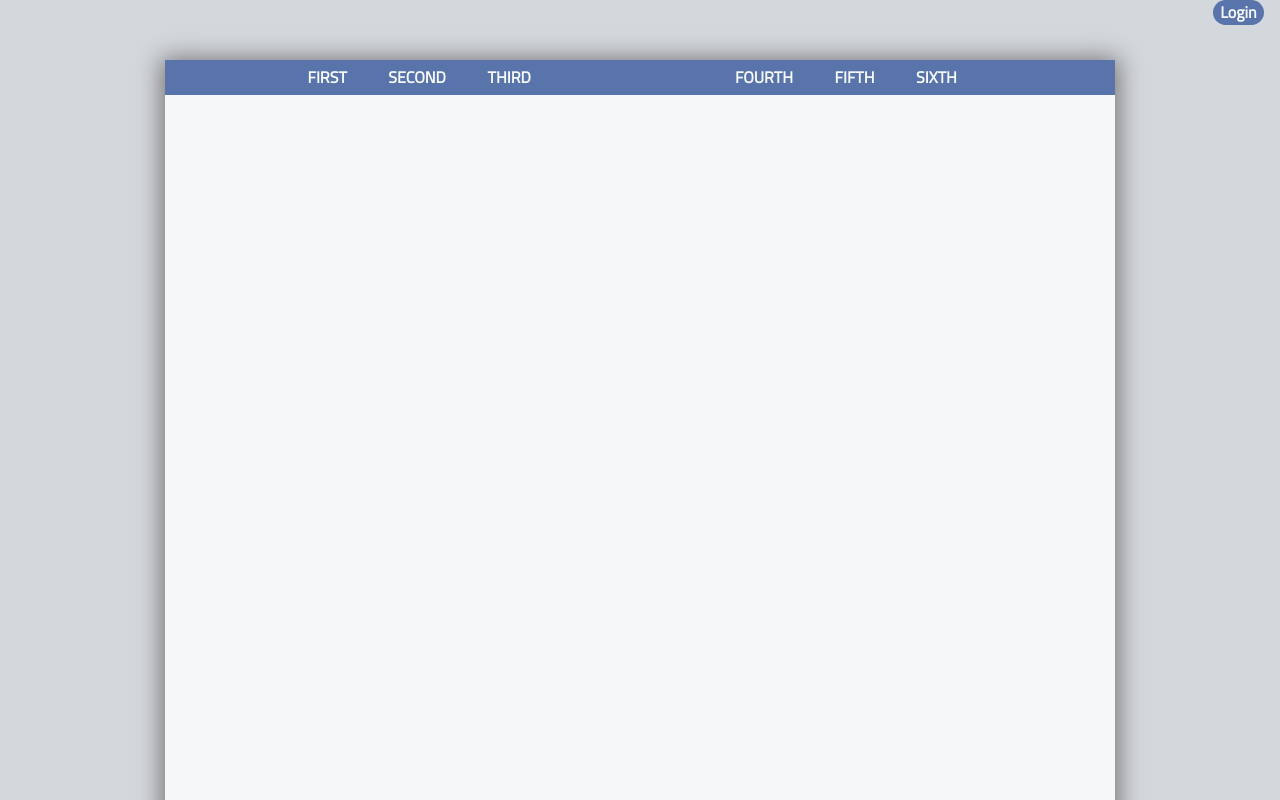
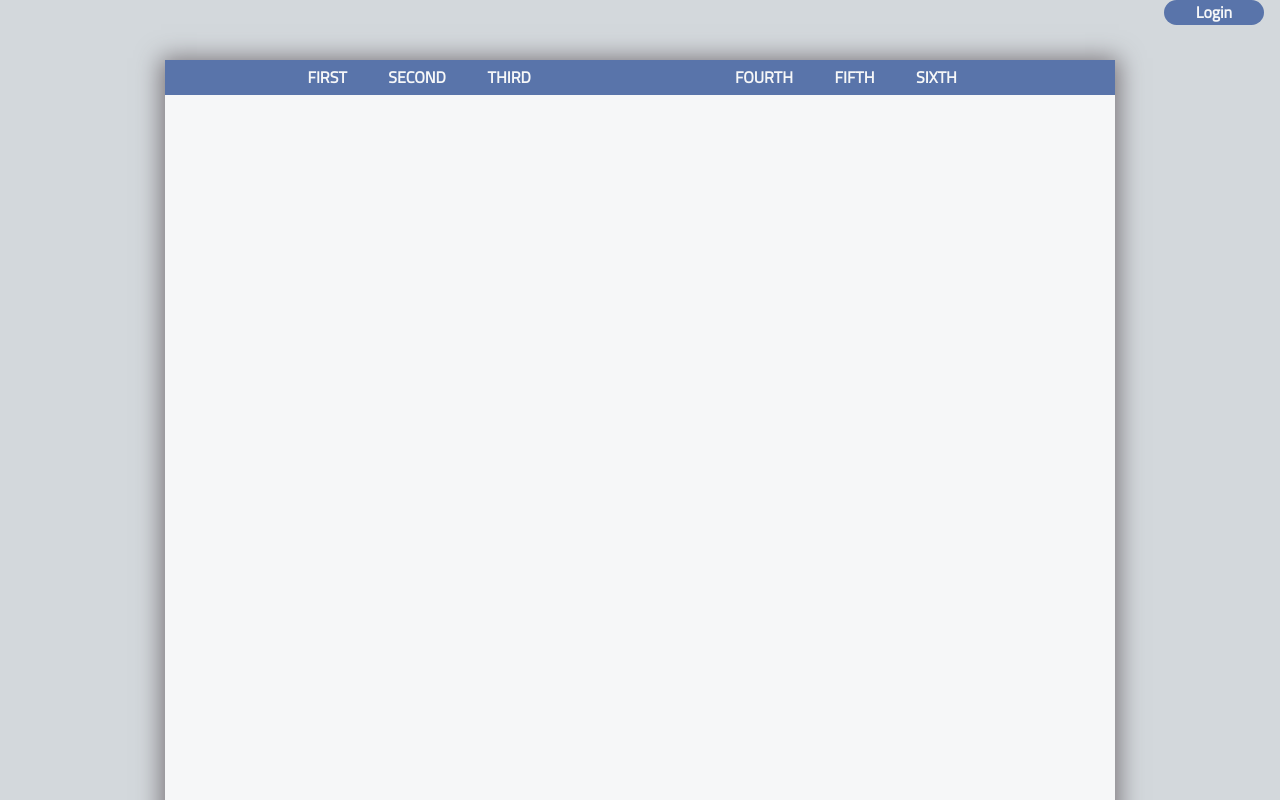
Before and after one commit to HPconnect/hpconnect.github.io, a plain HTML site: page index.html in a window 1280 px wide. Shown: the top 800 px of the page. Drawn offline with Linux system fonts and the light colour scheme.

Commit message:
login percent to px

```diff
--- a/style_sheet.css
+++ b/style_sheet.css
@@ -9,7 +9,7 @@ transition: all 0.2s ease;
 #login{
 top: 0;
 right: 1em;
-width: 4%;
+width: 100px;
 height: 25px;
 background-color: #5974AA;
 text-align: center;
```
